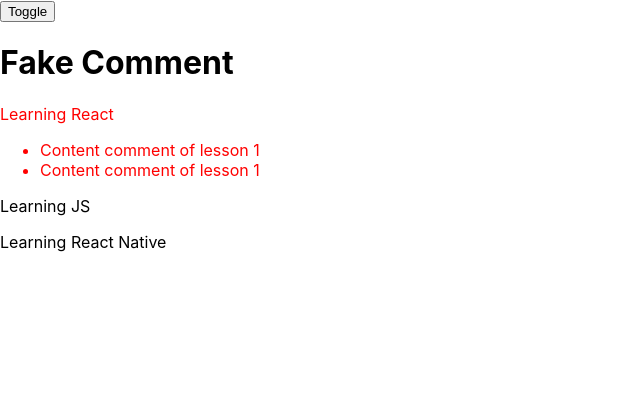
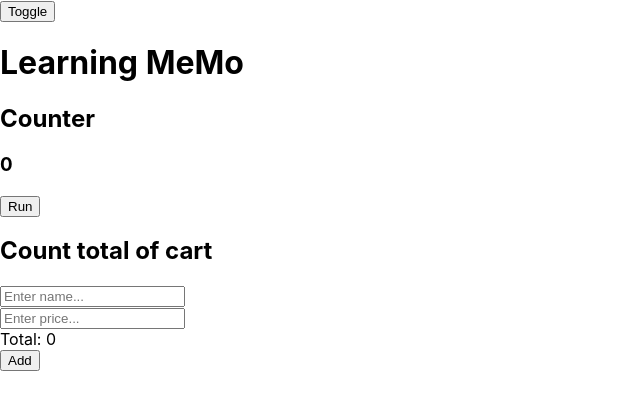
Before and after one commit to caophuoclong/learningReactWithF8, a React (Create React App) app: page / in a window 1280 px wide. Shown: the top 410 px of the page, without its empty margins (0-640 px from the left). Built offline with nearby package versions, Linux system fonts and the light colour scheme.

Commit message:
learn usermemo

```diff
--- a/src/App.js
+++ b/src/App.js
@@ -9,6 +9,7 @@ import DOMEvents from "./components/DOMEvents"
 import Timer from "./components/Timer"
 import PreviewAvatar from "./components/PreviewAvatar"
 import FakeComment from "./components/FakeComment";
+import LearningMemo from "./components/LearningMemo"
 import { useState } from "react";
 function App() {
   const [isShow, setIsShow] = useState(true);
@@ -25,7 +26,8 @@ function App() {
       {/* {isShow && <DOMEvents />} */}
       {/* {isShow && <Timer />} */}
       {/* {isShow && <PreviewAvatar />} */}
-      {isShow && <FakeComment />}
+      {/* {isShow && <FakeComment />} */}
+      {isShow && <LearningMemo />}
     </div>
   );
 }
--- /dev/null
+++ b/src/components/LearningMemo/index.jsx
@@ -0,0 +1,14 @@
+import React from 'react';
+import UseCallback from "./useCallback"
+import UseMemo from './useMemo';
+const Index = () => {
+    return (
+        <div>
+            <h1>Learning MeMo</h1>
+            <UseCallback/>
+            <UseMemo/>
+        </div>
+    );
+}
+
+export default Index;
--- /dev/null
+++ b/src/components/LearningMemo/useCallback/counter.jsx
@@ -0,0 +1,12 @@
+import React, { memo } from 'react';
+
+const Counter = ({onCounter}) => {
+    return (
+        <div>
+            {console.log("re-render")}
+            <button onClick={onCounter}>Run</button>
+        </div>
+    );
+}
+
+export default memo(Counter);
--- /dev/null
+++ b/src/components/LearningMemo/useCallback/index.jsx
@@ -0,0 +1,18 @@
+import React, { useCallback, useState } from 'react'
+import Counter from './counter';
+
+const UseCallback = () => {
+    const [count, setCount] = useState(0)
+    const handleCounter = useCallback(()=>{
+        setCount(prev=>prev+1);
+    },[])
+    return (
+        <div>
+            <h2>Counter</h2>
+            <h3>{count}</h3>
+            <Counter onCounter={handleCounter}/>
+        </div>
+    );
+}
+
+export default UseCallback;
--- /dev/null
+++ b/src/components/LearningMemo/useMemo/index.jsx
@@ -0,0 +1,50 @@
+import React, {useState, useMemo} from 'react';
+
+const UseMemo = () => {
+    const [name, setName] = useState("");
+    const [price, setPrice] = useState("");
+    const [products, setProducts] = useState([]);
+    const handleSubmit = ()=>{
+        setProducts([...products, {
+            name,
+            price: parseInt(price)
+        }])
+    }
+    const total = useMemo(()=>{
+        console.log("Re-calculate")
+        const result = products.reduce((result, prod)=>result += prod.price,0)
+        return result;
+    },[products])
+    return (
+        <div>
+            <h2>Count total of cart</h2>
+            <input
+            type="text"
+            placeholder="Enter name..."
+            value={name}
+            onChange={e=>setName(e.target.value)}
+            />
+            <br />
+            <input
+            type="text"
+            placeholder="Enter price..."
+            value={price}
+            onChange={e=>setPrice(e.target.value)}
+            />
+            <br />
+            Total: {total}
+            <br />
+            <button onClick={handleSubmit}>Add</button>
+            <ul>
+                {
+                    products.map((product, index)=>
+                    <li key={index}>
+                        {product.name} - {product.price}
+                    </li>)
+                }
+            </ul>
+        </div>
+    );
+}
+
+export default UseMemo;
```
